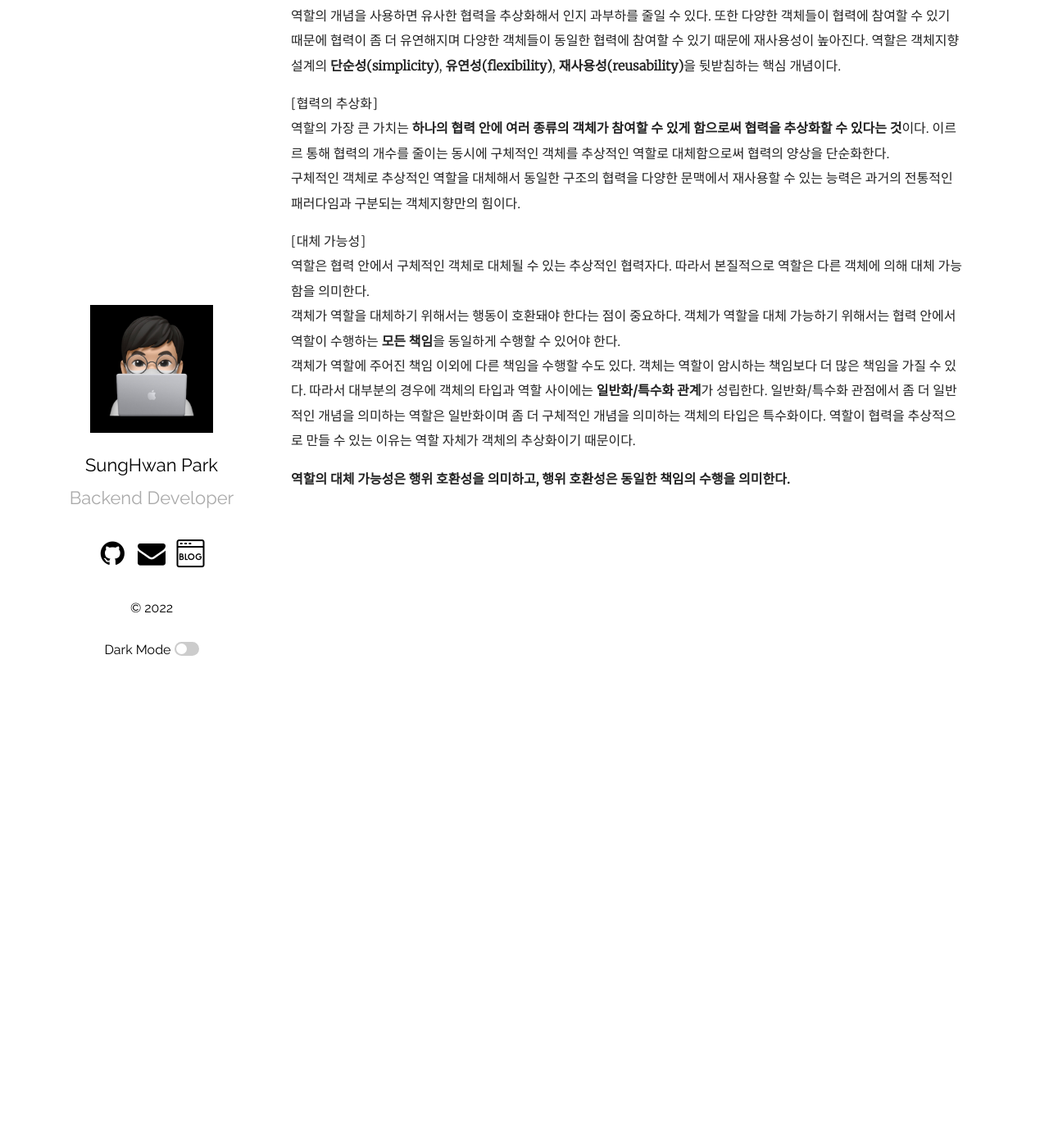
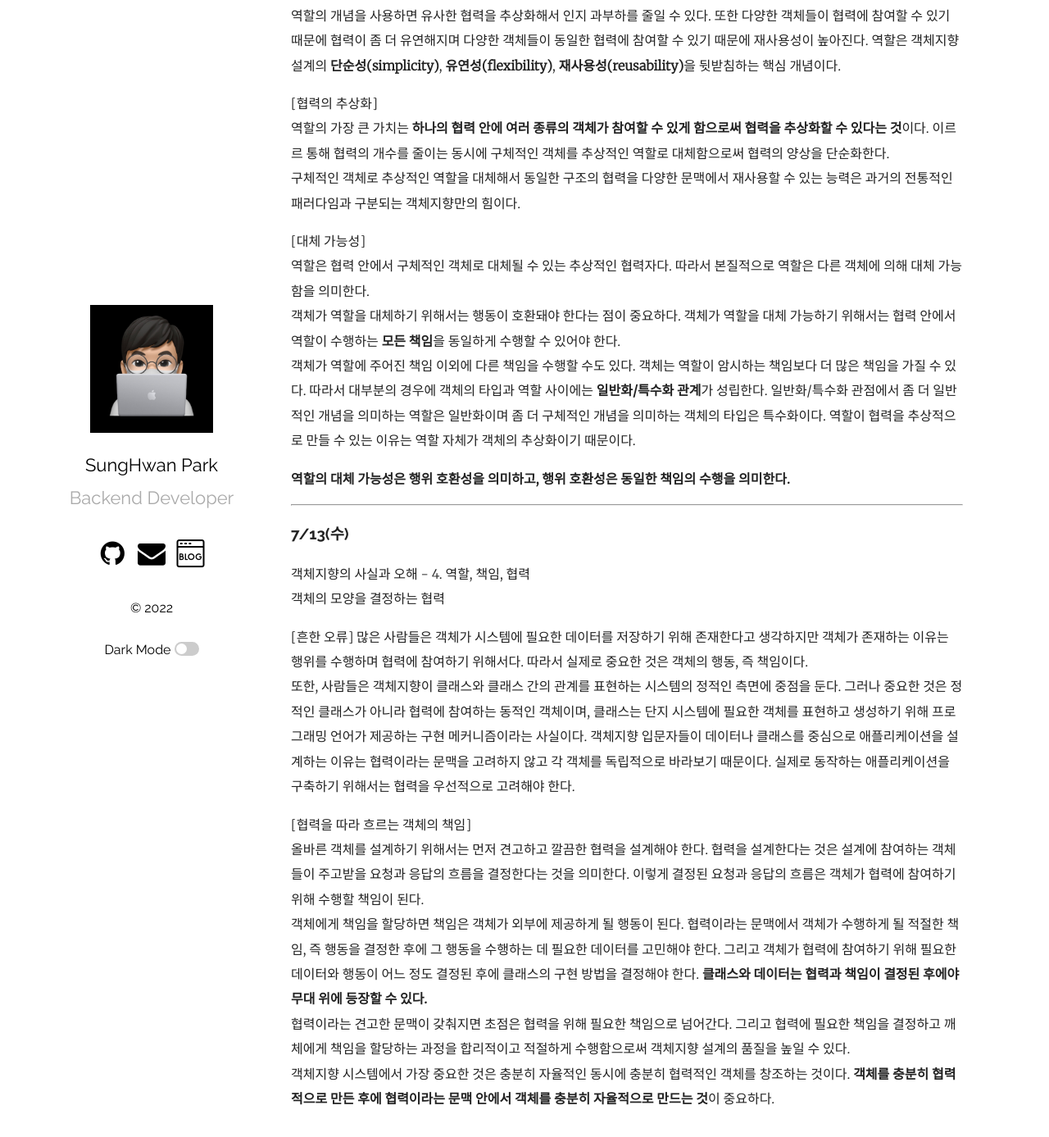
Before and after one commit to park0219/park0219.github.io, a Jekyll site: the page built from _posts/2022-07-01-7월TIL.markdown, in a window 1280 px wide and 1400 px high, scrolled down 11361 px. Shown: the top 1387 px of the window at 82% size. Built offline with Jekyll 4.4.1, drawn with Linux system fonts in a browser that asks for light colours; comment, search, counter and statistics services are not loaded.

Commit message:
feat: 2022-07-13 TIL 추가

```diff
--- a/_posts/2022-07-01-7월TIL.markdown
+++ b/_posts/2022-07-01-7월TIL.markdown
@@ -276,3 +276,21 @@ categories: 202207 TIL
 객체가 역할에 주어진 책임 이외에 다른 책임을 수행할 수도 있다. 객체는 역할이 암시하는 책임보다 더 많은 책임을 가질 수 있다. 따라서 대부분의 경우에 객체의 타입과 역할 사이에는 **일반화/특수화 관계**가 성립한다. 일반화/특수화 관점에서 좀 더 일반적인 개념을 의미하는 역할은 일반화이며 좀 더 구체적인 개념을 의미하는 객체의 타입은 특수화이다. 역할이 협력을 추상적으로 만들 수 있는 이유는 역할 자체가 객체의 추상화이기 때문이다.
 
 **역할의 대체 가능성은 행위 호환성을 의미하고, 행위 호환성은 동일한 책임의 수행을 의미한다.**
+
+---
+
+### 7/13(수)
+
+객체지향의 사실과 오해 - 4. 역할, 책임, 협력
+객체의 모양을 결정하는 협력
+
+[흔한 오류]
+많은 사람들은 객체가 시스템에 필요한 데이터를 저장하기 위해 존재한다고 생각하지만 객체가 존재하는 이유는 행위를 수행하며 협력에 참여하기 위해서다. 따라서 실제로 중요한 것은 객체의 행동, 즉 책임이다.
+또한, 사람들은 객체지향이 클래스와 클래스 간의 관계를 표현하는 시스템의 정적인 측면에 중점을 둔다. 그러나 중요한 것은 정적인 클래스가 아니라 협력에 참여하는 동적인 객체이며, 클래스는 단지 시스템에 필요한 객체를 표현하고 생성하기 위해 프로그래밍 언어가 제공하는 구현 메커니즘이라는 사실이다.
+객체지향 입문자들이 데이터나 클래스를 중심으로 애플리케이션을 설계하는 이유는 협력이라는 문맥을 고려하지 않고 각 객체를 독립적으로 바라보기 때문이다. 실제로 동작하는 애플리케이션을 구축하기 위해서는 협력을 우선적으로 고려해야 한다.
+
+[협력을 따라 흐르는 객체의 책임]
+올바른 객체를 설계하기 위해서는 먼저 견고하고 깔끔한 협력을 설계해야 한다. 협력을 설계한다는 것은 설계에 참여하는 객체들이 주고받을 요청과 응답의 흐름을 결정한다는 것을 의미한다. 이렇게 결정된 요청과 응답의 흐름은 객체가 협력에 참여하기 위해 수행할 책임이 된다.
+객체에게 책임을 할당하면 책임은 객체가 외부에 제공하게 될 행동이 된다. 협력이라는 문맥에서 객체가 수행하게 될 적절한 책임, 즉 행동을 결정한 후에 그 행동을 수행하는 데 필요한 데이터를 고민해야 한다. 그리고 객체가 협력에 참여하기 위해 필요한 데이터와 행동이 어느 정도 결정된 후에 클래스의 구현 방법을 결정해야 한다. **클래스와 데이터는 협력과 책임이 결정된 후에야 무대 위에 등장할 수 있다.**
+협력이라는 견고한 문맥이 갖춰지면 초점은 협력을 위해 필요한 책임으로 넘어간다. 그리고 협력에 필요한 책임을 결정하고 깨체에게 책임을 할당하는 과정을 합리적이고 적절하게 수행함으로써 객체지향 설계의 품질을 높일 수 있다.
+객체지향 시스템에서 가장 중요한 것은 충분히 자율적인 동시에 충분히 협력적인 객체를 창조하는 것이다. **객체를 충분히 협력적으로 만든 후에 협력이라는 문맥 안에서 객체를 충분히 자율적으로 만드는 것**이 중요하다.
```
